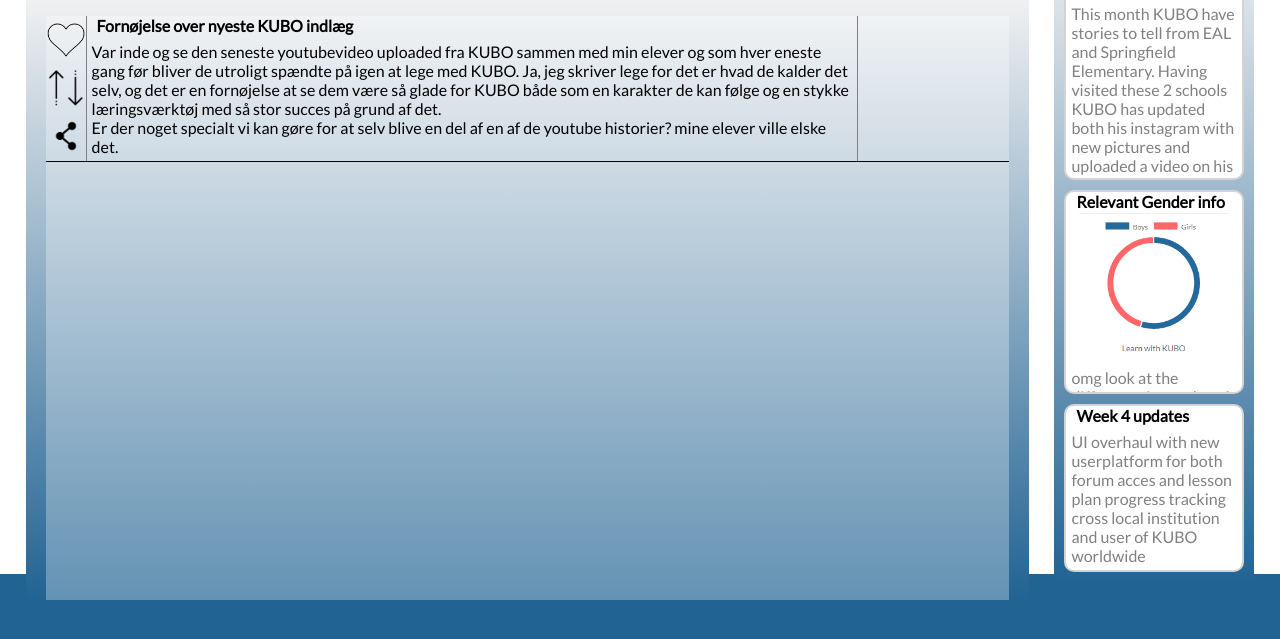
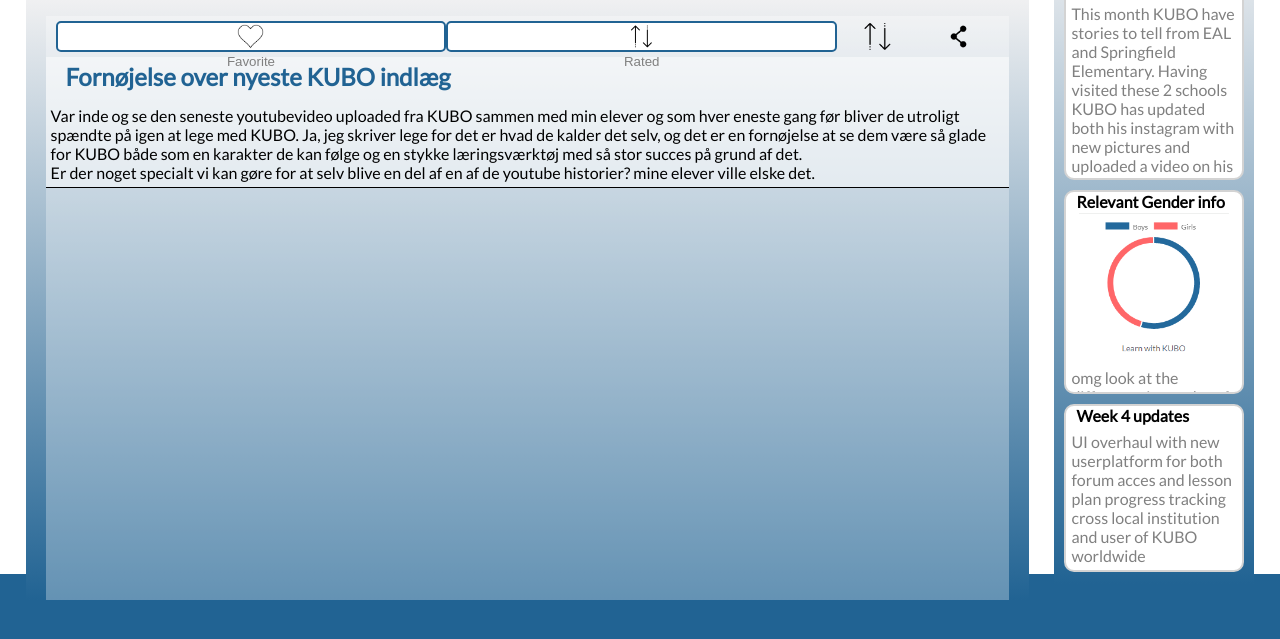
Before and after one commit to JacobSerop/KUBO-Robotics, a plain HTML site: page forum-fornoejelse-over-nyeste-kubo-indlaeg.html in a window 1280 px wide. Shown: the part 181-820 px from the top of the page. Drawn offline with Linux system fonts and the light colour scheme.

Commit message:
fuckery buttons are fuckery

```diff
--- a/assets/css/index.css
+++ b/assets/css/index.css
@@ -250,8 +250,8 @@ button h5{
 button:default{
   border: none;
 }
-button::after{
-  border: none;
+button:active{
+  width: -5px;
 }
 button:hover, button:hover h5{
   border-color: #00a19b;
@@ -287,17 +287,29 @@ button:hover, button:hover h5{
 }
 .forum-block, .forum-block-open{
   display: flex;
-  flex-direction: row;
 }
 .forum-block-open{
+  background-color: rgba(255, 255, 255, 0.5);
+  flex-direction: column;
   border-bottom: 1px solid black;
 }
+.forum-block-open h2{
+  margin: 5px 0 10px 20px;
+  color: #216393;
+}
+.forum-block-open p{
+  margin-left: 5px;
+  margin-right: 5px;
+}
 .forum-block{
+  flex-direction: row;
   border-radius: 5px;
   overflow: hidden;
   background-color: #F1F1F2;
   max-height: 100px;
   border: 2px solid white;
+  margin: 5px 5px 0 5px;
+  padding: 4px;
 }
 .forum-block1{
   min-height: 20px;
@@ -311,9 +323,7 @@ button:hover, button:hover h5{
 }
 .forum-block:hover{
   background-color: lightgrey;
-}
-.forum-block:hover .forum-title-and-text{
-  border-color: black;
+  border-color: #00A19B;
 }
 .forum-block1 .forum-votes:hover, .forum-block1 .forum-title-and-text:hover, .forum-block1 .forum-block-tag:hover{
   background-color: black;
@@ -325,7 +335,11 @@ button:hover, button:hover h5{
 .forum-votes{
   display: flex;
   flex-direction: column;
-  width: 40px;
+  width: 100px;
+}
+.width1{
+  width: 200px;
+  height: 20px;
 }
 .forum-votes-sub1, .forum-votes-sub2, .forum-votes-sub3{
   display: flex;
@@ -334,13 +348,20 @@ button:hover, button:hover h5{
   background-size: contain;
   background-repeat: no-repeat;
 }
-.forum-votes-sub1{
+.forum-votes-sub4, .forum-votes-sub5, .forum-votes-sub6{
+  height: 100%;
+  flex-grow: 1;
+  background-position: center;
+  background-size: contain;
+  background-repeat: no-repeat;
+}
+.forum-votes-sub1, .forum-votes-sub4{
   background-image: url(../images/heart.png);
 }
-.forum-votes-sub2{
+.forum-votes-sub2, .forum-votes-sub5{
   background-image: url(../images/arrows.png);
 }
-.forum-votes-sub3{
+.forum-votes-sub3, .forum-votes-sub6{
   background-image: url(../images/share.png);
 }
 .forum-votes-sub1:hover, .forum-votes-sub2:hover, .forum-votes-sub3:hover{
@@ -349,12 +370,10 @@ button:hover, button:hover h5{
 .forum-title-and-text{
   display: flex;
   flex-direction: column;
-  width: 80%;
-  border-left: 1px solid grey;
-  border-right: 1px solid grey;
+  width: auto;
 }
 .forum-block-tag{
-  width: 10%;
+  width: 50px;
 }
 .block-img{
   width: 100px;
--- a/forum-fornoejelse-over-nyeste-kubo-indlaeg.html
+++ b/forum-fornoejelse-over-nyeste-kubo-indlaeg.html
@@ -99,26 +99,20 @@
         <section class="desk-field">
           <section class="local-block">
             <div class="local-info-block">
+              <div class="conf-block">
 
+                <button type="button" name="button"><div class="forum-votes-sub4"></div><p>Favorite</p></button>
+
+                  <button type="button" name="button"><div class="forum-votes-sub5"></div><p>Rated</p></button>
+
+                <div class="forum-votes-sub5 width1"></div>
+                <div class="forum-votes-sub6 width1"></div>
+              </div>
               <div class="forum-block-open">
-                <div class="forum-votes">
-                  <div class="forum-votes-sub1">
-                    <p></p>
-                  </div>
-                  <div class="forum-votes-sub2">
-                    <p></p>
-                  </div>
-                  <div class="forum-votes-sub3">
-                    <p></p>
-                  </div>
-
-                </div>
-                <div class="forum-title-and-text">
-                  <h6>Fornøjelse over nyeste KUBO indlæg</h6>
+                  <h2>Fornøjelse over nyeste KUBO indlæg</h2>
                   <p>Var inde og se den seneste youtubevideo uploaded fra KUBO sammen med min elever og som hver eneste gang før bliver de utroligt spændte på igen at lege med KUBO. Ja, jeg skriver lege for det er hvad de kalder det selv, og det er en fornøjelse at se dem være så glade for KUBO både som en karakter de kan følge og en stykke læringsværktøj med så stor succes på grund af det.
                   <br>Er der noget specialt vi kan gøre for at selv blive en del af en af de youtube historier? mine elever ville elske det.
                   </p>
-                </div>
                 <div class="forum-block-tag">
 
                 </div>
```
Also changed, not shown: forum.html (+17 -32 lines), index.html (+6 -0 lines), forum-lektioner-for-en-specialklasse.html (added), forum-vores-erfaringer-med-kubo.html (added).
